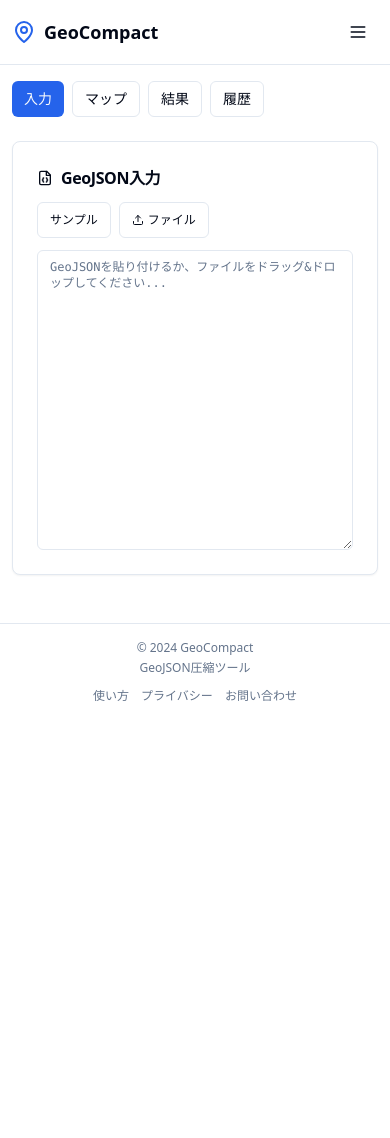
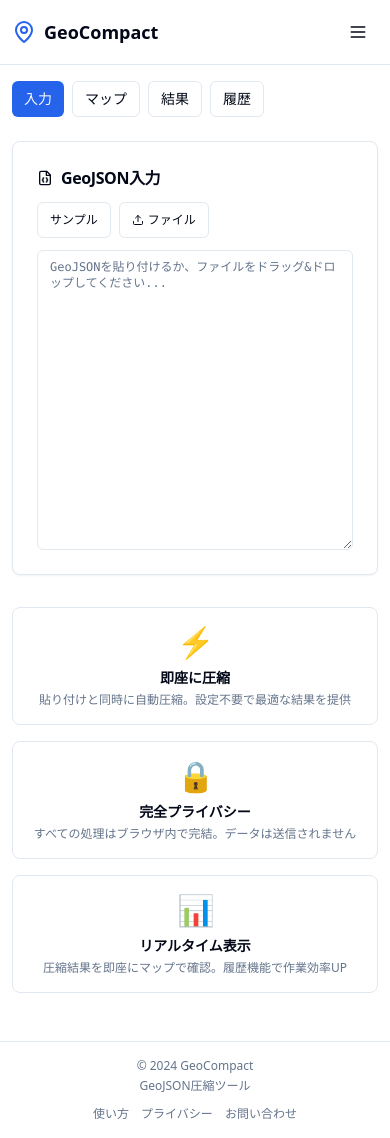
Before and after one commit to yoshiki-0428/geojson-compact, a React (Vite) app: page / in a window 390 px wide. Before the commit the page ends 844 px from the top, so only its background shows below. Built offline with nearby package versions, Linux system fonts and the light colour scheme.

Commit message:
Update App

```diff
--- a/src/App.tsx
+++ b/src/App.tsx
@@ -250,28 +250,28 @@ function App() {
           </div>
         </div>
 
-        {/* Features Section - Hide on mobile */}
-        <div className="hidden sm:grid mt-12 grid-cols-1 md:grid-cols-3 gap-6">
-          <div className="text-center p-6 border rounded-lg">
-            <div className="text-4xl mb-2">⚡</div>
-            <h3 className="font-semibold mb-2">即座に圧縮</h3>
-            <p className="text-sm text-muted-foreground">
+        {/* Features Section */}
+        <div className="mt-8 sm:mt-12 grid grid-cols-1 sm:grid-cols-2 lg:grid-cols-3 gap-4 sm:gap-6">
+          <div className="text-center p-4 sm:p-6 border rounded-lg bg-card">
+            <div className="text-3xl sm:text-4xl mb-2">⚡</div>
+            <h3 className="font-semibold mb-1 sm:mb-2 text-sm sm:text-base">即座に圧縮</h3>
+            <p className="text-xs sm:text-sm text-muted-foreground">
               貼り付けと同時に自動圧縮。設定不要で最適な結果を提供
             </p>
           </div>
 
-          <div className="text-center p-6 border rounded-lg">
-            <div className="text-4xl mb-2">🔒</div>
-            <h3 className="font-semibold mb-2">完全プライバシー</h3>
-            <p className="text-sm text-muted-foreground">
+          <div className="text-center p-4 sm:p-6 border rounded-lg bg-card">
+            <div className="text-3xl sm:text-4xl mb-2">🔒</div>
+            <h3 className="font-semibold mb-1 sm:mb-2 text-sm sm:text-base">完全プライバシー</h3>
+            <p className="text-xs sm:text-sm text-muted-foreground">
               すべての処理はブラウザ内で完結。データは送信されません
             </p>
           </div>
 
-          <div className="text-center p-6 border rounded-lg">
-            <div className="text-4xl mb-2">📊</div>
-            <h3 className="font-semibold mb-2">リアルタイム表示</h3>
-            <p className="text-sm text-muted-foreground">
+          <div className="text-center p-4 sm:p-6 border rounded-lg bg-card">
+            <div className="text-3xl sm:text-4xl mb-2">📊</div>
+            <h3 className="font-semibold mb-1 sm:mb-2 text-sm sm:text-base">リアルタイム表示</h3>
+            <p className="text-xs sm:text-sm text-muted-foreground">
               圧縮結果を即座にマップで確認。履歴機能で作業効率UP
             </p>
           </div>
```
